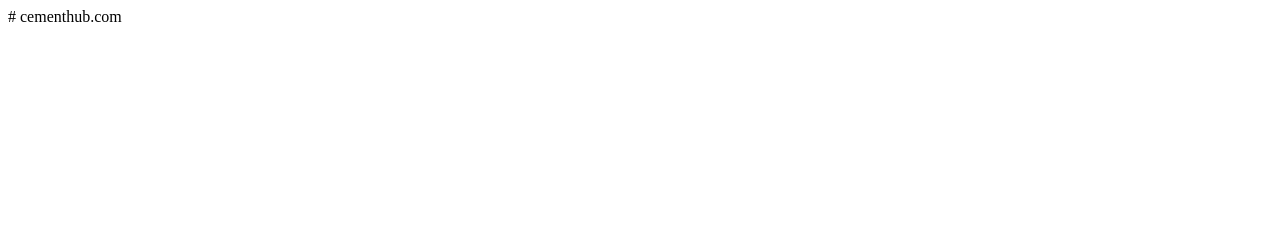
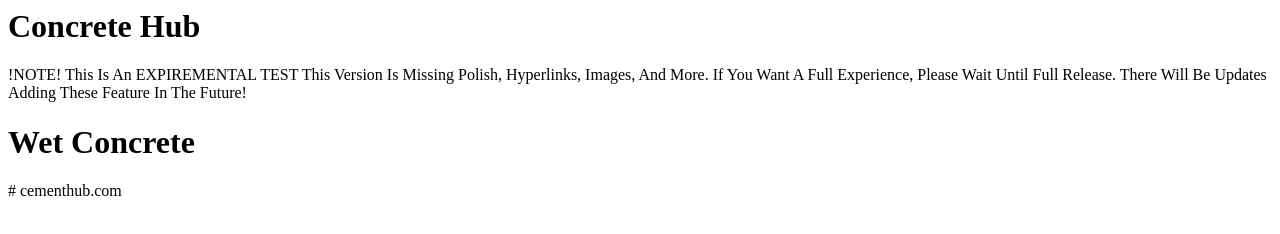
Before and after one commit to 88smart88/cementhub.com, a plain HTML site: page index.html in a window 1280 px wide. Drawn offline with Linux system fonts and the light colour scheme.

Commit message:
Update index.html

```diff
--- a/index.html
+++ b/index.html
@@ -1 +1,22 @@
-# cementhub.com
+<html>
+<head>
+  <meta charset="utf-16">
+  <meta name="viewport" content="width=device-width">
+  <title>Concrete Hub</title>
+</head>
+<body>
+<bold>
+<h1>Concrete Hub</h1>
+</bold>
+<bold>
+<p>!NOTE! This Is An EXPIREMENTAL TEST This Version
+Is Missing Polish, Hyperlinks, Images, And More.
+If You Want A Full Experience, Please Wait Until Full Release.
+There Will Be Updates Adding These Feature In The Future!
+</p>
+</bold>
+<div>
+<h1>Wet Concrete</h1>
+</div>
+</body>
+</html># cementhub.com
```
